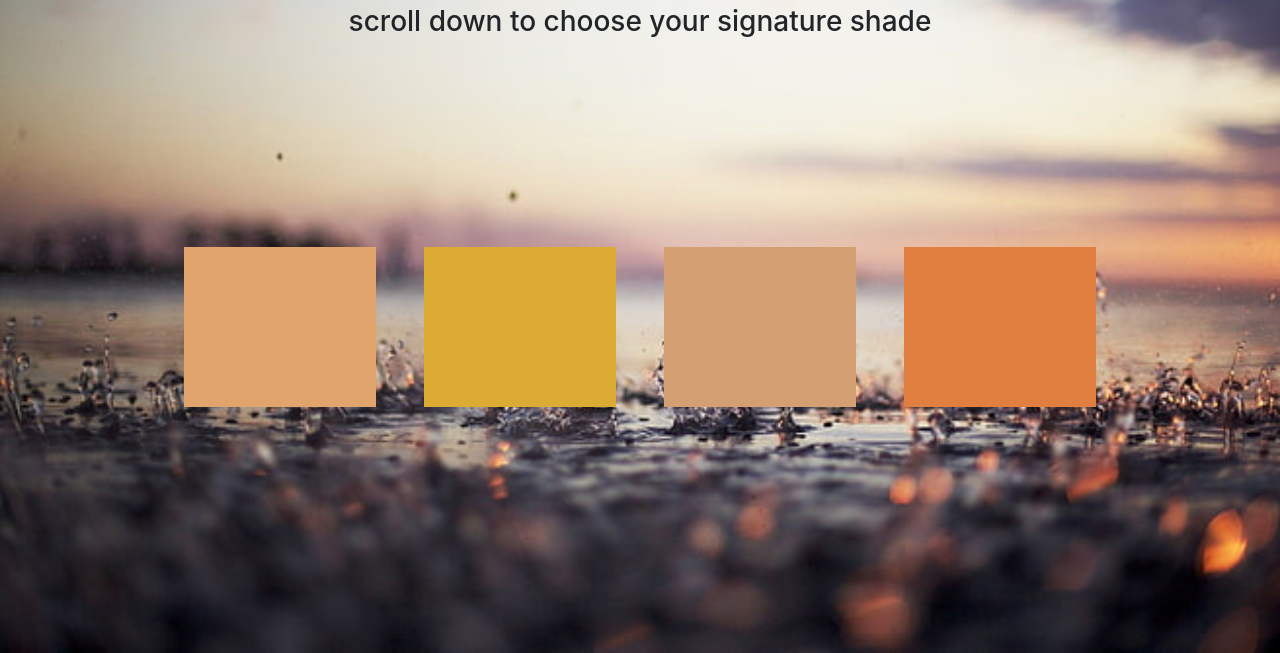
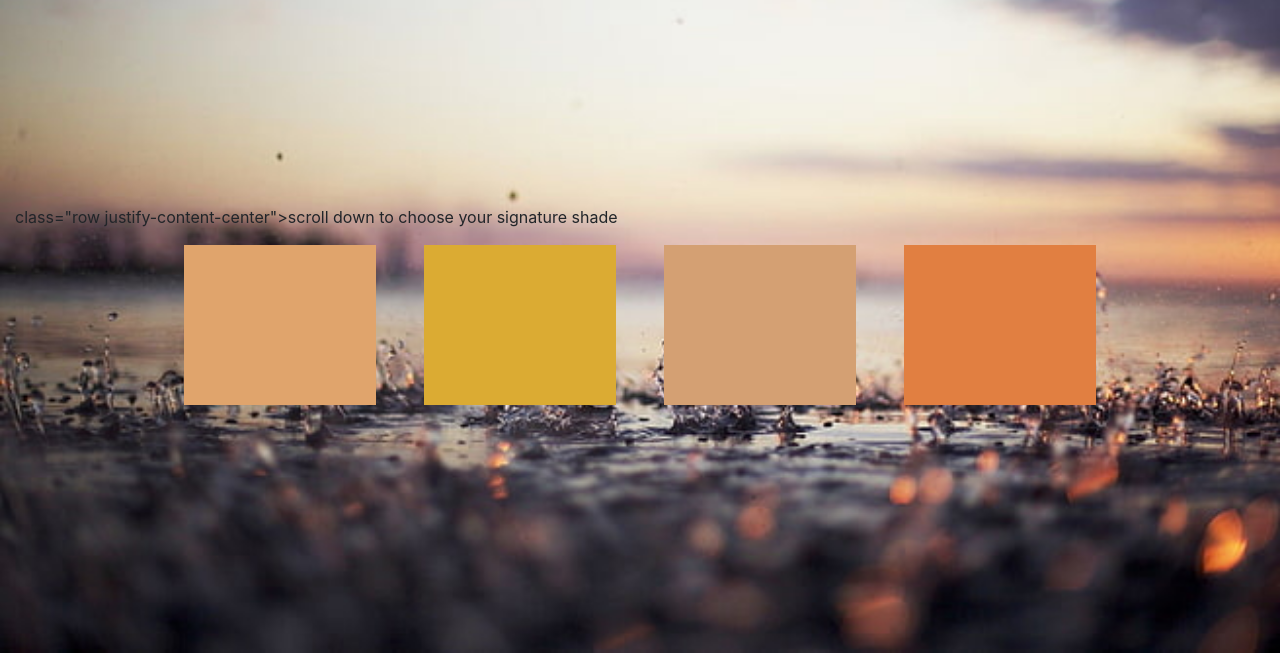
Before and after one commit to tanvigupta05/Color-Wizard, a plain HTML site: page index.html in a window 1280 px wide. Shown: the part 147-800 px from the top of the page. Drawn offline with nearby package versions, Linux system fonts and the light colour scheme.

Commit message:
Update index.html

```diff
--- a/index.html
+++ b/index.html
@@ -13,7 +13,7 @@
         <div class="row d-flex justify-content-center pt-4" id="one">
             <h2>COLOR<br> &nbsp; &nbsp; WIZARD</h2>
         </div>
-        <h3 class="row justify-content-center">scroll down to choose your signature shade</h3>
+        <p>class="row justify-content-center">scroll down to choose your signature shade</p>
         <div class="row" id="two">
             <div class="col-12 d-flex justify-content-center">
                 <div class="inner-div ml-4 mr-4" id="div1"></div>
```
